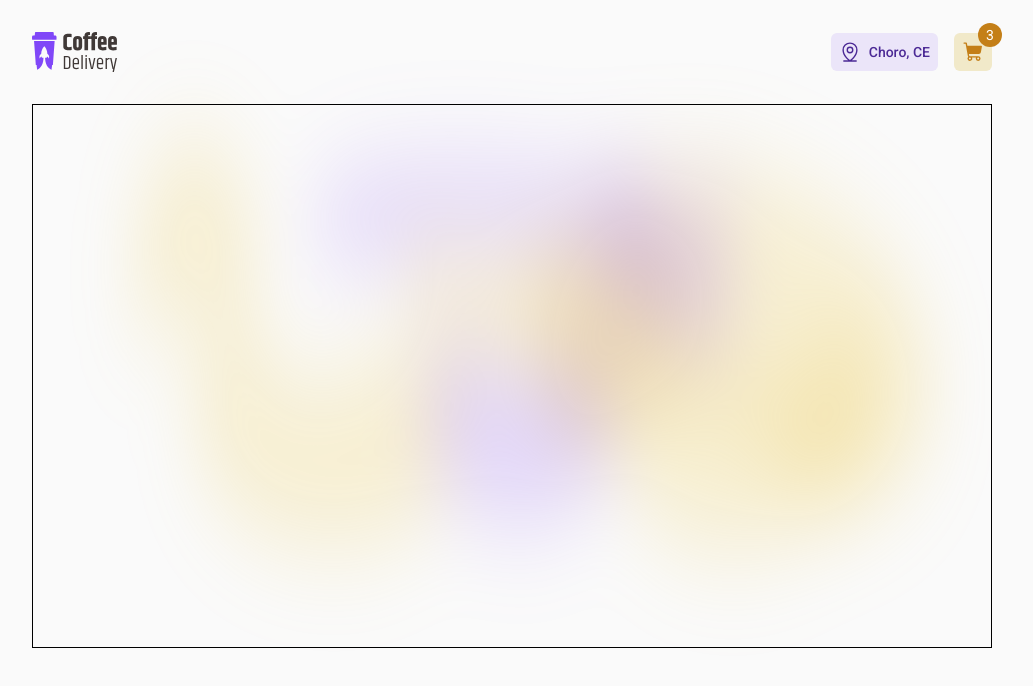
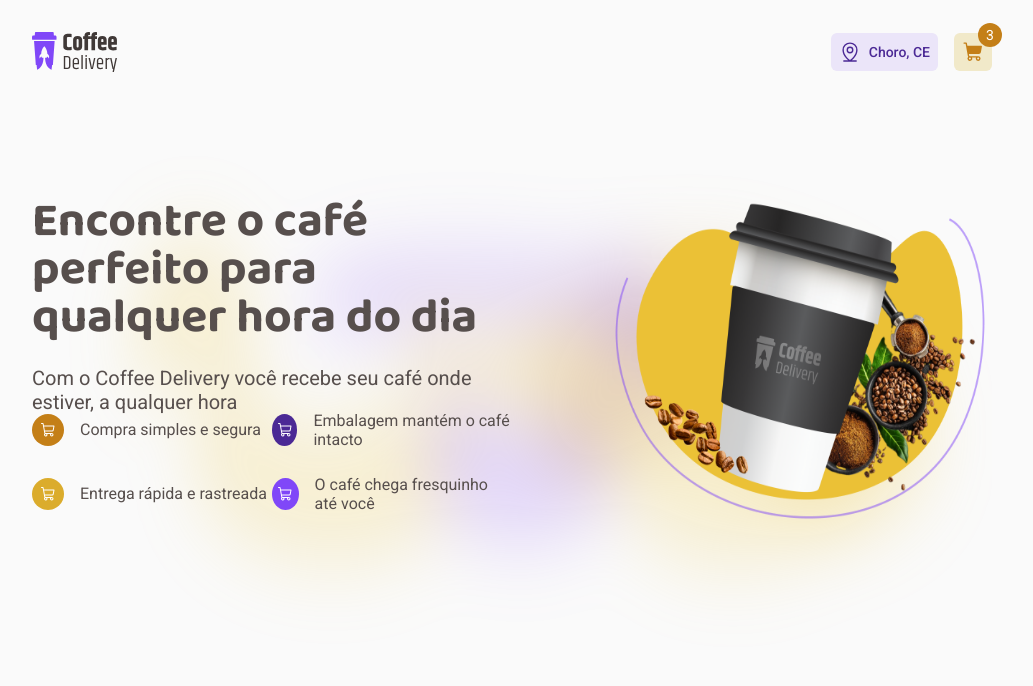
Before and after one commit to alvarobianor/coffee-delivery, a React (Vite) app: page / in a window 1280 px wide. Shown: the top 686 px of the page, without its empty margins (128-1161 px from the left). Built offline with nearby package versions, Linux system fonts and the light colour scheme.

Commit message:
Info componsnt done

```diff
--- a/src/Components/Infos.tsx
+++ /dev/null
@@ -1,24 +0,0 @@
-import styled from 'styled-components';
-import { Shapes as ShapesBackground } from './ShapesBackground';
-
-export function Infos() {
-  return (
-    <Container>
-      <ShapesBackground />
-    </Container>
-  );
-}
-
-const Container = styled.div`
-  width: 100%;
-  height: 34rem;
-
-  /* background-color: ${({ theme }) => theme.colors['base-error']}; */
-
-  border: 1px solid black;
-  display: flex;
-  align-items: center;
-  justify-content: center;
-
-  position: relative;
-`;
--- /dev/null
+++ b/src/Components/Infos/ListItem.tsx
@@ -0,0 +1,53 @@
+import { Icon } from '@phosphor-icons/react';
+import { defaultTheme } from '@styles/themes/default';
+import styled from 'styled-components';
+type ColorKeyofs = keyof typeof defaultTheme.colors;
+
+type Color = Extract<
+  ColorKeyofs,
+  | 'brand-purple-light'
+  | 'brand-yellow-dark'
+  | 'brand-yellow'
+  | 'brand-yellow-light'
+  | 'brand-purple-dark'
+  | 'brand-purple'
+>;
+export type Props = {
+  text: string;
+  icon: {
+    Icon: Icon;
+    color: Color;
+  };
+};
+
+export function ListItem({ text, icon: { Icon, color } }: Props) {
+  return (
+    <Container>
+      <BackgroundIcon color={color}>
+        <Icon size={16} color="white" />
+      </BackgroundIcon>
+      {text}
+    </Container>
+  );
+}
+
+const Container = styled.li`
+  display: flex;
+  gap: 1rem;
+  flex-direction: row;
+  align-items: center;
+
+  width: auto;
+  height: 2rem;
+`;
+
+const BackgroundIcon = styled.div<{ color: Color }>`
+  display: flex;
+  align-items: center;
+  justify-content: center;
+  height: 2rem;
+  width: 2rem;
+  border-radius: 50%;
+
+  background-color: ${({ theme, color }) => theme.colors[color]};
+`;
--- a/src/Components/ShapesBackground.tsx
+++ b/src/Components/Infos/ShapesBackground.tsx
@@ -10,16 +10,17 @@
 
 const Background = styled.div`
   width: 100%;
-  height: 34rem;
+  max-height: 60rem;
   position: absolute;
   z-index: -1;
 
   display: flex;
   align-items: center;
   justify-content: center;
+  top: 0;
 
   > img {
-    height: 50rem;
+    height: 40rem;
     min-height: 34rem;
     width: 100%;
   }
--- /dev/null
+++ b/src/Components/Infos/index.tsx
@@ -0,0 +1,111 @@
+import styled from 'styled-components';
+import { Shapes as ShapesBackground } from './ShapesBackground';
+import { ListItem, Props as ListItemProps } from '@components/Infos/ListItem';
+import { ShoppingCart } from '@phosphor-icons/react';
+
+export function Infos() {
+  const itens = [
+    {
+      text: 'Compra simples e segura',
+      icon: { color: 'brand-yellow-dark', Icon: ShoppingCart },
+    },
+    {
+      text: 'Embalagem mantém o café intacto',
+      icon: { color: 'brand-purple-dark', Icon: ShoppingCart },
+    },
+    {
+      text: 'Entrega rápida e rastreada',
+      icon: { color: 'brand-yellow', Icon: ShoppingCart },
+    },
+    {
+      text: 'O café chega fresquinho até você',
+      icon: { color: 'brand-purple', Icon: ShoppingCart },
+    },
+  ] as ListItemProps[];
+  return (
+    <Container>
+      <ShapesBackground />
+      <ContainerInformations>
+        <Content>
+          <TitleInfo>
+            Encontre o café perfeito para qualquer hora do dia
+          </TitleInfo>
+          <DescriptionInfo>
+            Com o Coffee Delivery você recebe seu café onde estiver, a qualquer
+            hora
+          </DescriptionInfo>
+          <ListInfo>
+            {itens.map((item) => (
+              <ListItem icon={item.icon} text={item.text} key={item.text} />
+            ))}
+          </ListInfo>
+        </Content>
+
+        <div className="img">
+          <img src="coffee-info.png" alt="" />
+        </div>
+      </ContainerInformations>
+    </Container>
+  );
+}
+
+const Container = styled.div`
+  display: flex;
+  width: 100%;
+  padding: 5.87rem 0;
+  position: relative;
+`;
+
+const ContainerInformations = styled.div`
+  width: 100%;
+  height: auto;
+  max-height: 35.5rem;
+
+  display: flex;
+
+  .img {
+    width: 50%;
+    display: flex;
+    justify-content: right;
+    img {
+      width: 80%;
+    }
+  }
+`;
+
+const Content = styled.div`
+  width: 50%;
+  height: 100%;
+  display: flex;
+  flex-direction: column;
+`;
+
+const TitleInfo = styled.h1`
+  font-family: ${({ theme }) => theme.fonts.title};
+  font-size: ${({ theme }) => theme.textSizes['title-title-xl']};
+  line-height: 100%;
+  margin-bottom: 1.5rem;
+`;
+const DescriptionInfo = styled.p`
+  font-family: ${({ theme }) => theme.fonts.regular};
+  font-size: ${({ theme }) => theme.textSizes['text-regular-l']};
+  font-style: normal;
+  font-weight: 400;
+`;
+const ListInfo = styled.ul`
+  margin-top: auto;
+  margin-bottom: 1rem;
+
+  list-style-type: none;
+  display: flex;
+  flex-direction: row;
+  flex-wrap: wrap;
+
+  li:nth-child(n + 3) {
+    margin-top: 2rem;
+  }
+
+  li {
+    width: 50%;
+  }
+`;
```
